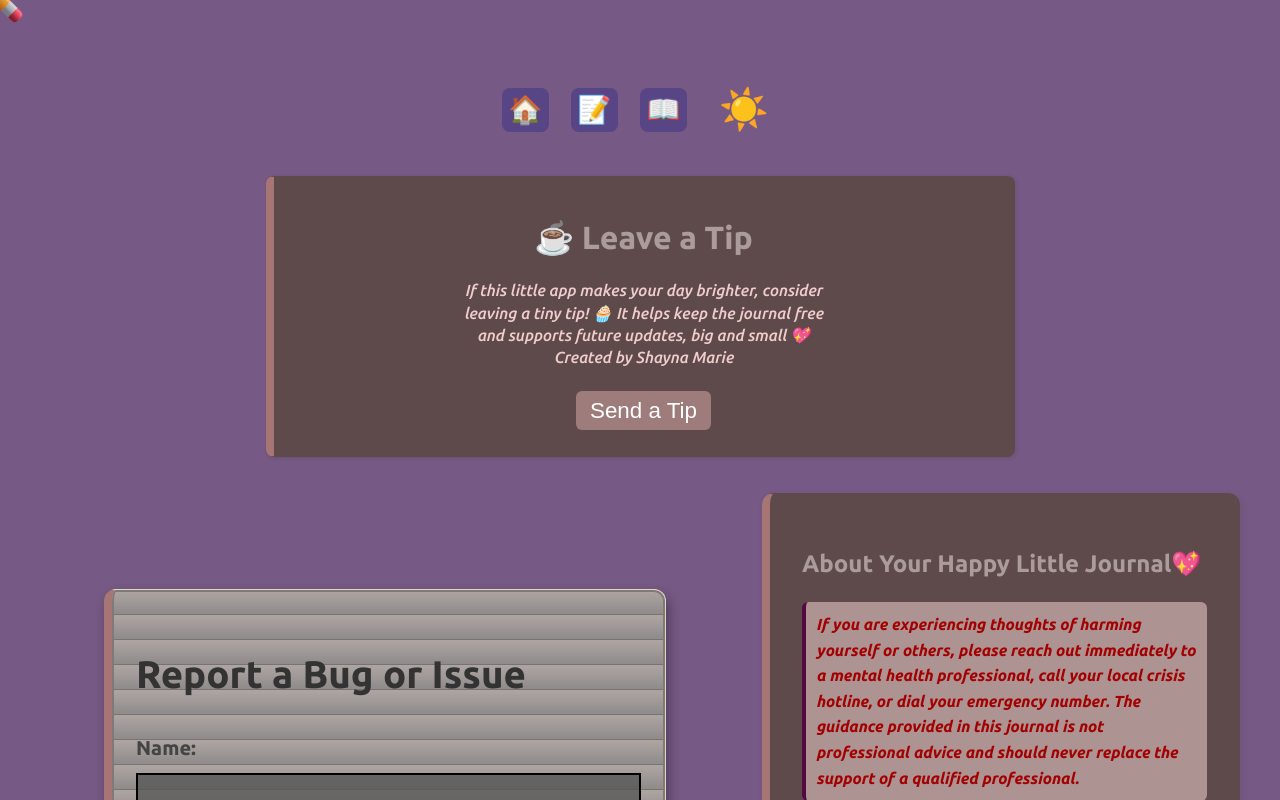
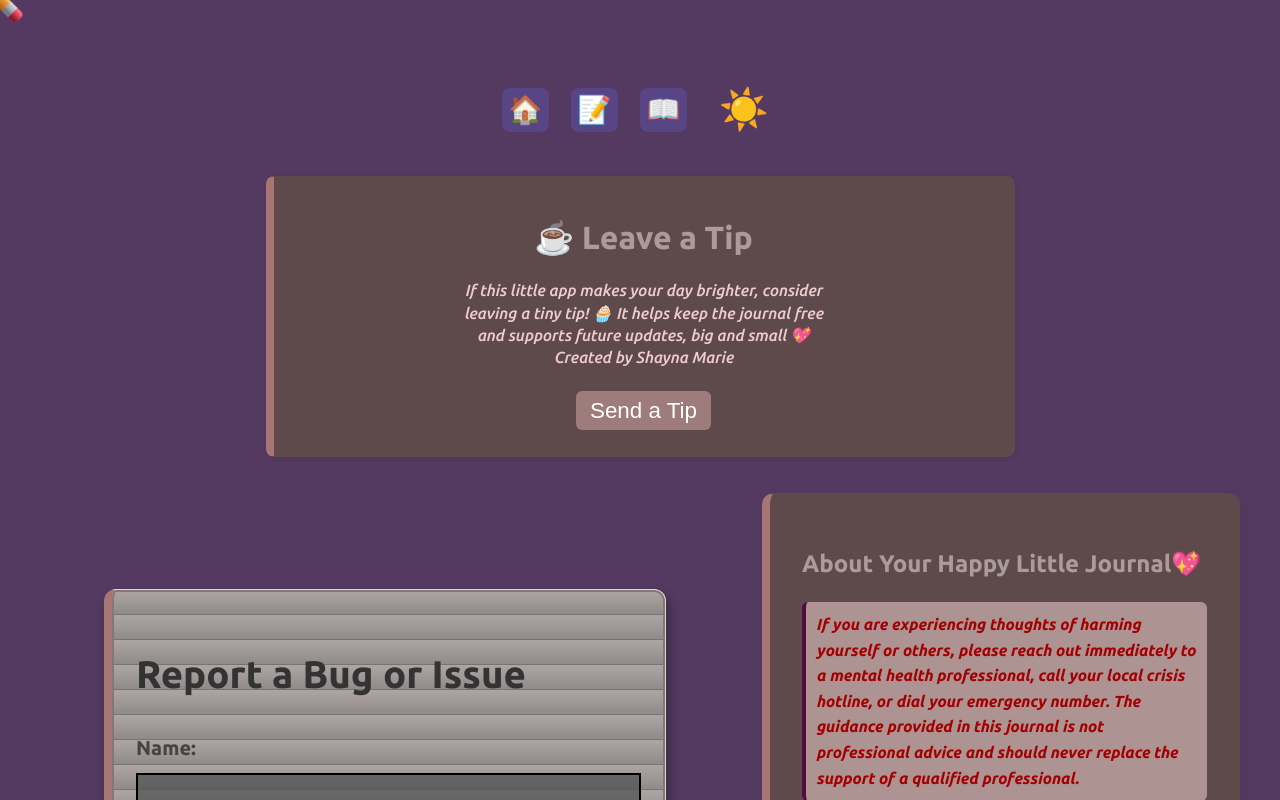
Before and after one commit to ShaynaMBarclay/vent2me, a React (Vite) app: page /settings in a window 1280 px wide. Built offline with nearby package versions, Linux system fonts and the light colour scheme; a web font is replaced by a local one.

Commit message:
background

```diff
--- a/src/styles/App.css
+++ b/src/styles/App.css
@@ -30,5 +30,5 @@ html, body {
 
   /* Dark mode */
 body.dark-mode {
-  background-color: #3b1250b2;
+  background-color: #2d0d3dcf;
 }
```
